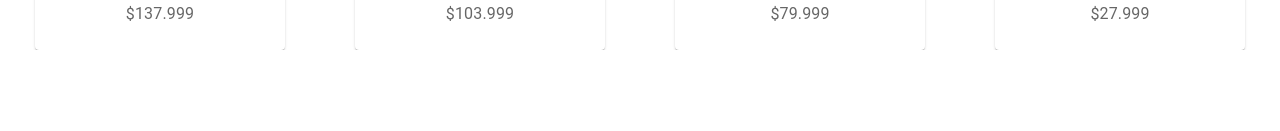
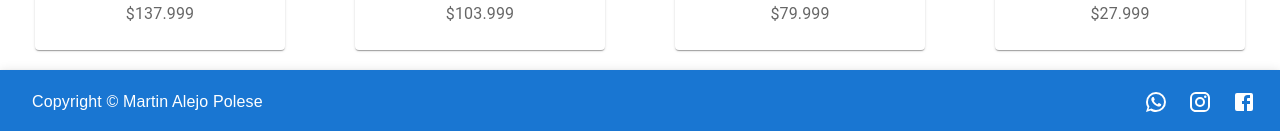
Before and after one commit to MartinAlejo/ProyectoReactJS-Polese, a React (Create React App) app: page / in a window 1280 px wide. Shown: the part 1361-1492 px from the top of the page. Before the commit the page ends 1411 px from the top, so only its background shows below. Built offline with nearby package versions, Linux system fonts and the light colour scheme.

Commit message:
Agrego un footer

```diff
--- a/src/App.js
+++ b/src/App.js
@@ -1,3 +1,4 @@
+import { Footer } from "./components/Footer/Footer";
 import { ItemListContainer } from "./components/ItemListContainer/ItemListContainer";
 import {Navbar} from "./components/Navbar/Navbar";
 
@@ -6,6 +7,7 @@ function App() {
     <div className="App">
       <Navbar/>
       <ItemListContainer />
+      <Footer />
     </div>
   );
 }
--- /dev/null
+++ b/src/components/Footer/Footer.jsx
@@ -0,0 +1,36 @@
+import { AppBar, Toolbar, Typography } from "@mui/material"
+import { NavItem } from "../NavItem/NavItem"
+import WhatsAppIcon from '@mui/icons-material/WhatsApp';
+import InstagramIcon from '@mui/icons-material/Instagram';
+import FacebookIcon from '@mui/icons-material/Facebook';
+
+export const Footer = () => {
+  return (
+    <AppBar position="static" color="primary" sx={{ top: 'auto', bottom: 0, marginTop: "20px" }}>
+      <Toolbar sx={{display: "flex", alignItems: "center"}}>
+
+        <Typography
+          variant="body1"
+          noWrap
+          sx={{
+            ml: 1,
+            mr: 0,
+            display: { xs: 'none', md: 'flex' },
+            fontFamily: 'arial',
+            color: 'inherit',
+            textDecoration: 'none',
+          }}
+        >
+          Copyright &copy; Martin Alejo Polese
+        </Typography>
+
+        <Typography variant="body1" component="div" sx={{ flexGrow: 1, display: "flex", justifyContent: "flex-end", alignItems: "center", gap: "20px" }}>
+          <WhatsAppIcon />
+          <InstagramIcon />
+          <FacebookIcon />
+        </Typography>
+
+      </Toolbar>
+    </AppBar>
+  )
+}
```
